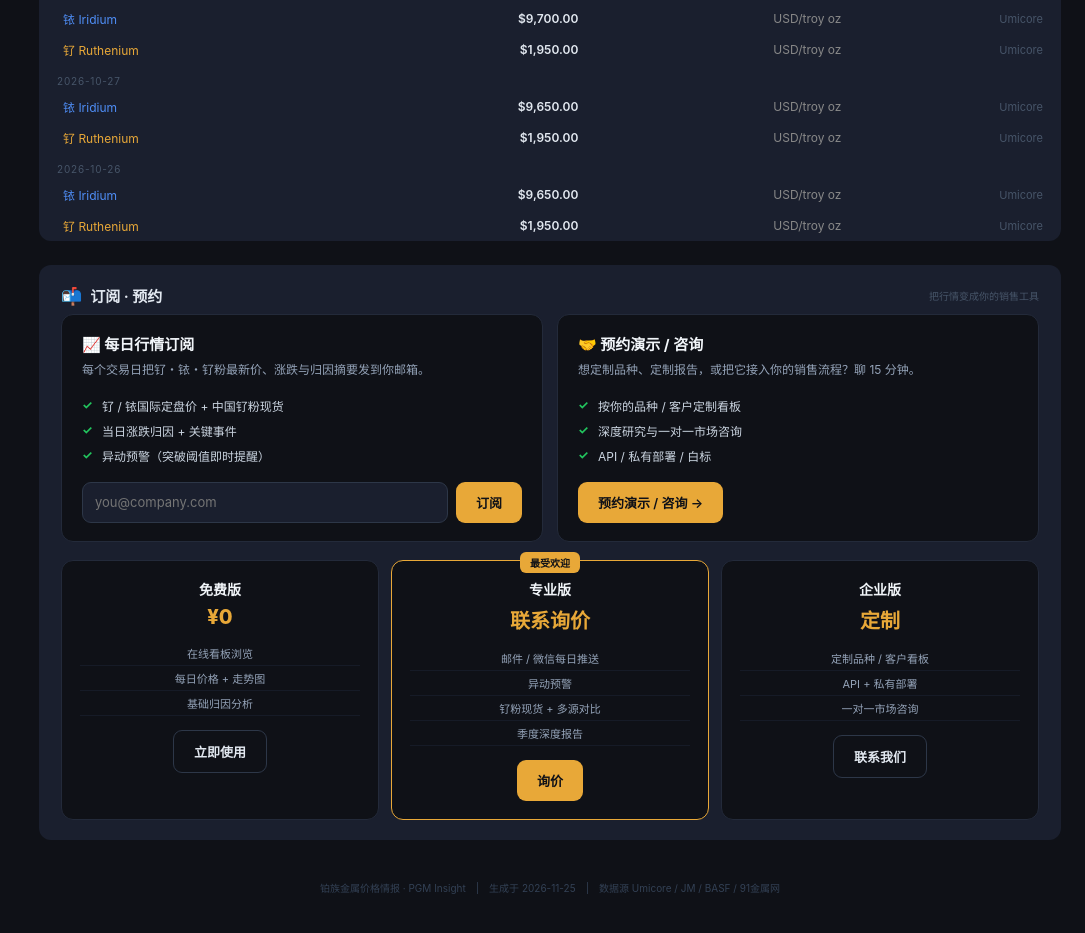
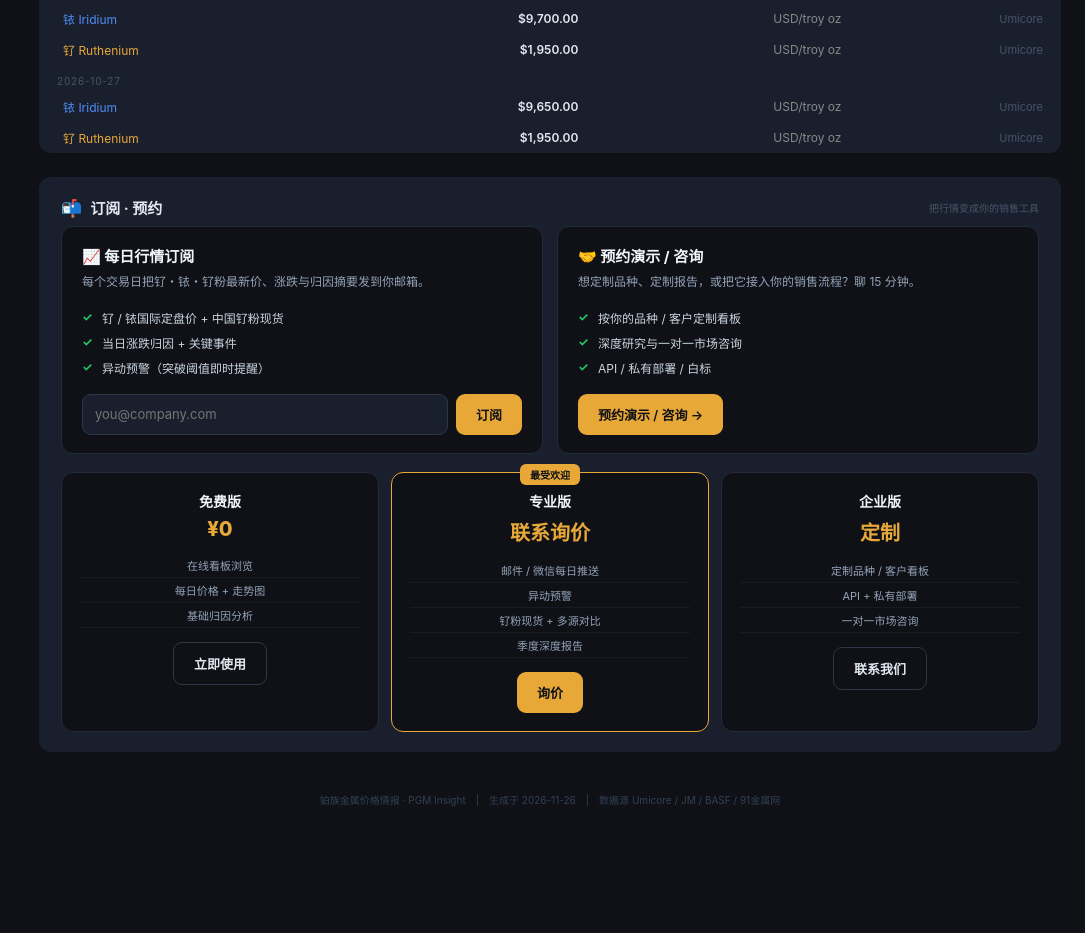
Before and after one commit to richlililala/metals-tracker-site, a plain HTML site: page index.html in a window 1280 px wide. Shown: the part 7447-8380 px from the top of the page, without its empty margins (195-1280 px from the left). After the commit the page ends 8318 px from the top, so only its background shows below. Drawn offline with Linux system fonts and the light colour scheme.

Commit message:
Auto-update 2026-11-26 22:42 UTC

```diff
--- a/index.html
+++ b/index.html
@@ -1482,18 +1482,6 @@
             <td style="text-align:right;font-weight:600">$1,950.00</td>
             <td style="text-align:right;color:#888">USD/troy oz</td>
             <td style="text-align:right;color:#475569;font-size:11px">Umicore</td>
-        </tr><tr class="date-row"><td colspan="4">2026-10-26</td></tr>
-        <tr>
-            <td style="padding-left:24px;color:#4f8ef7">铱 Iridium</td>
-            <td style="text-align:right;font-weight:600">$9,650.00</td>
-            <td style="text-align:right;color:#888">USD/troy oz</td>
-            <td style="text-align:right;color:#475569;font-size:11px">Umicore</td>
-        </tr>
-        <tr>
-            <td style="padding-left:24px;color:#e8a838">钌 Ruthenium</td>
-            <td style="text-align:right;font-weight:600">$1,950.00</td>
-            <td style="text-align:right;color:#888">USD/troy oz</td>
-            <td style="text-align:right;color:#475569;font-size:11px">Umicore</td>
         </tr></tbody>
         </table>
       </div>
@@ -1555,7 +1543,7 @@
 </div>
     </section>
 
-    <div class="generated">铂族金属价格情报 · PGM Insight　|　生成于 2026-11-25　|　数据源 Umicore / JM / BASF / 91金属网</div>
+    <div class="generated">铂族金属价格情报 · PGM Insight　|　生成于 2026-11-26　|　数据源 Umicore / JM / BASF / 91金属网</div>
 
   </main>
 </div>
```
Also changed, not shown: 1 other file.
